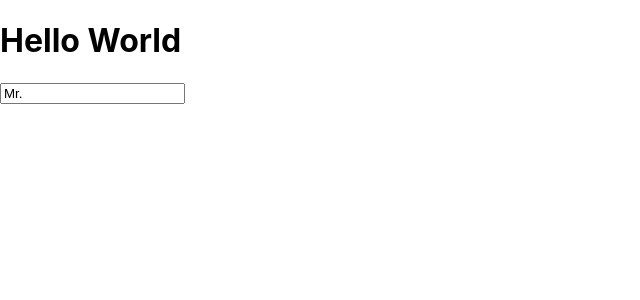
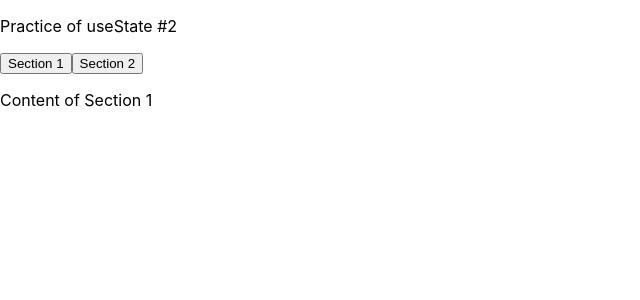
Before and after one commit to mkonjkr/React_Hooks, a React (Create React App) app: page / in a window 1280 px wide. Shown: the top 300 px of the page, without its empty margins (0-640 px from the left). Built offline with nearby package versions, Linux system fonts and the light colour scheme.

Commit message:
#2 Practice of useState (useTabs)

```diff
--- a/src/App.js
+++ b/src/App.js
@@ -1,36 +1,44 @@
-import React, { useState } from "react";
+'use Strict'
+import React, { StrictMode, useState } from "react";
 import "./App.css";
 
-const UserInput = (initialValue, validator) => {
-  const [value, setValue] = useState(initialValue);
-  const onChange = (event) => {
-    const {
-      target: { value },
-    } = event;
 
-    let willUpdate = true;
+// Contents Array
+const contents = [
+  {
+    tab: "Section 1",
+    content: "Content of Section 1"
+  },
+  {
+    tab: "Section 2",
+    content: "Content of Section 2"
+  }
+];
 
-    if (typeof validator === "function") {
-      willUpdate = validator(value);
-    }
-    if (willUpdate) {
-      setValue(value);
-    }
-  };
-  return { value, onChange };
-};
+const useTab = (initialValue, currentArray) => {
+  const [ currentIndex, setCurrentIdex ] = useState(initialValue);
+
+  if(!currentArray || !Array.isArray(currentArray)){
+    return ;
+  }
+
+  return {
+    currentItem: currentArray[currentIndex],
+    changeItem: setCurrentIdex
+  }
+}
 
 const App = () => {
-  const maxLen = (value) => value.length <= 10;
-
-  const name = UserInput("Mr.", maxLen);
-
-  return (
+  const {currentItem, changeItem} = useTab(0, contents);
+  return(
     <div>
-      <h1> Hello World </h1>
-      <input placeholder="Email" {...name} />
+      <p> Practice of useState #2 </p>
+      { contents.map( (section, index) => (
+        <button onClick ={ () => changeItem(index)}> {section.tab}</button>
+      ))}
+      <p>{currentItem.content}</p>
     </div>
-  );
-};
+  )
+}
 
 export default App;
```
